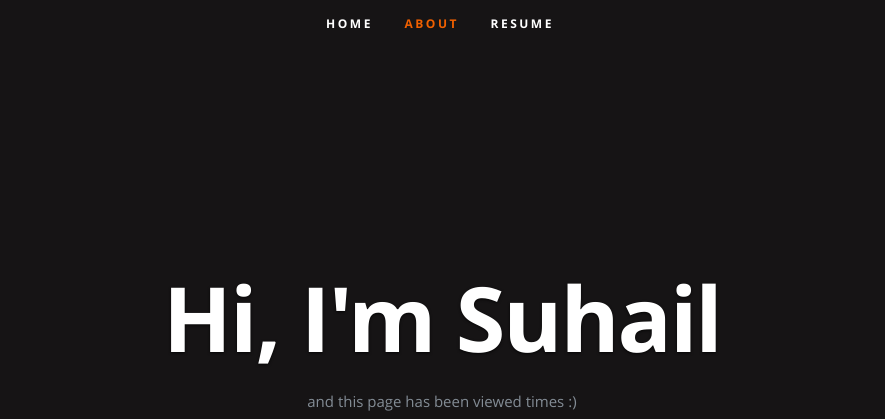
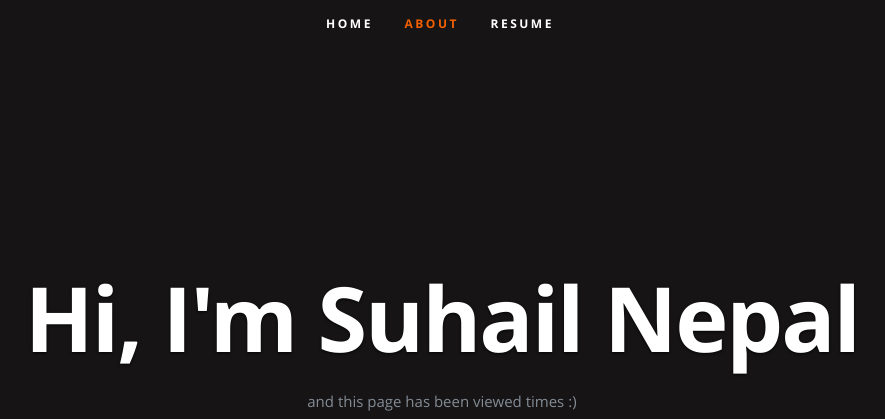
Before and after one commit to suhailnepal/suhail-azure-resume-challenge, a plain HTML site: page frontend/index.html in a window 1280 px wide. Shown: the top 419 px of the page, without its empty margins (200-1085 px from the left). Drawn offline with nearby package versions, Linux system fonts and the light colour scheme; no server answers.

Commit message:
Changes to HTML

```diff
--- a/frontend/index.html
+++ b/frontend/index.html
@@ -54,7 +54,7 @@
 
       <div class="row banner">
          <div class="banner-text">
-            <h1 class="responsive-headline">Hi, I'm Suhail</h1>
+            <h1 class="responsive-headline">Hi, I'm Suhail Nepal</h1>
 
             <p>and this page has been viewed <a id="counter"></a> times :) </p>
             <ul class="social">
```
